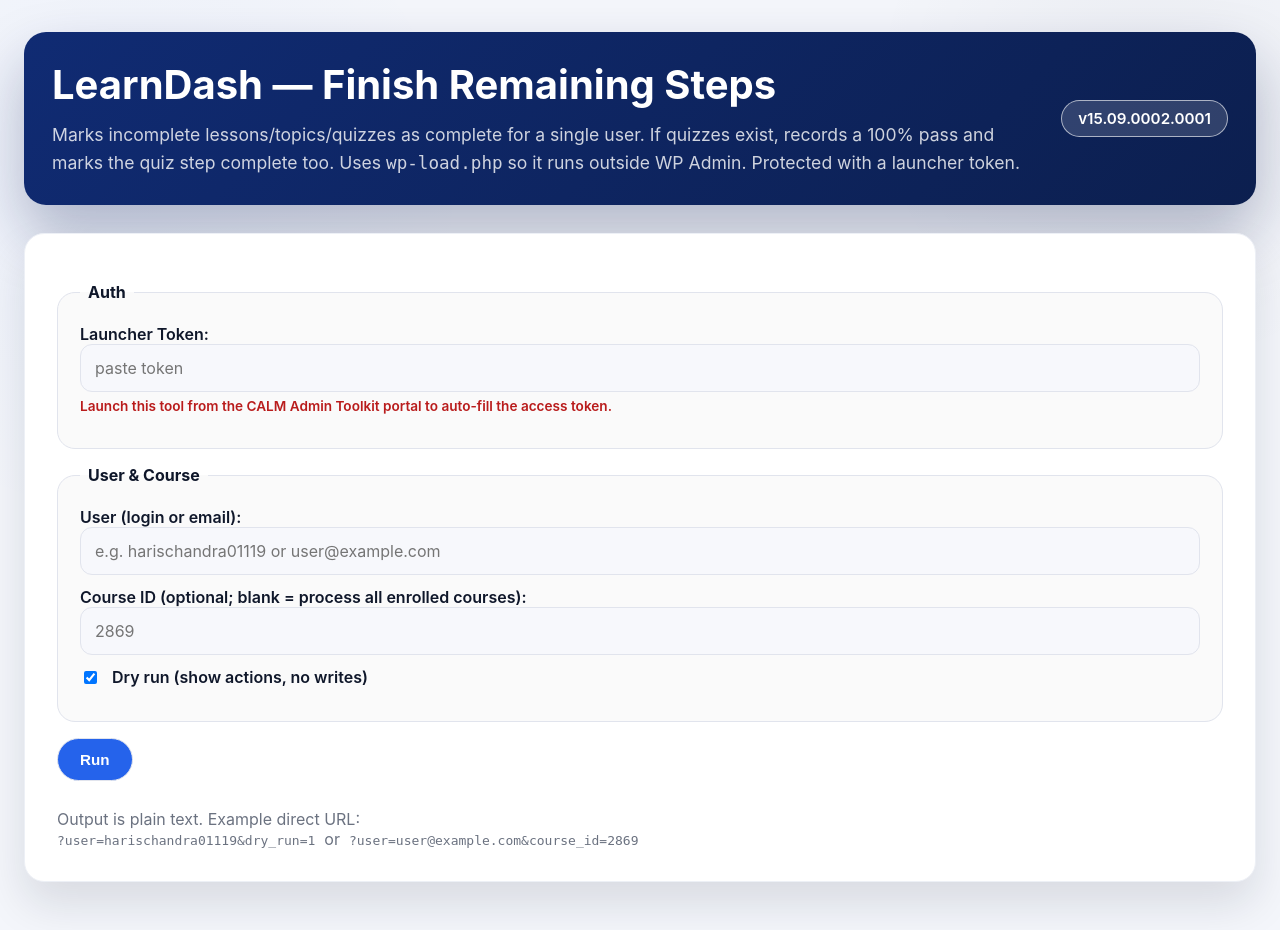
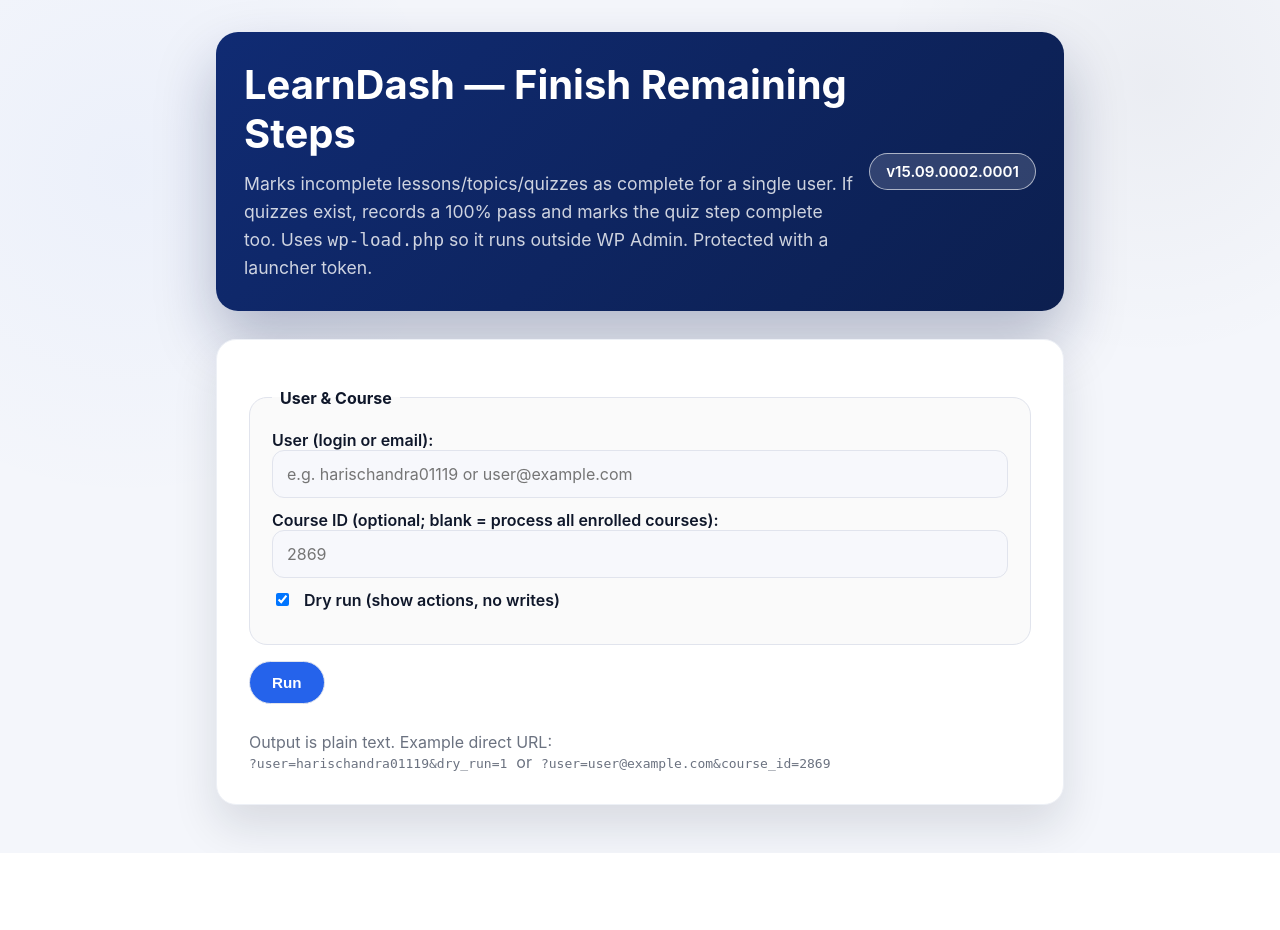
Before and after one commit to aroonaugustine/calm-tools, a PHP site: page /wp-ld-tools/index.html in a window 1280 px wide. After the commit the page ends 853 px from the top, so only its background shows below. Run offline with PHP 8.4, Linux system fonts and the light colour scheme.

Commit message:
Tighten tool layout and remove redundant auth sections

```diff
--- a/portal-assets/css/tool.css
+++ b/portal-assets/css/tool.css
@@ -17,6 +17,7 @@ body.portal-tool-body {
 
 main.portal-tool-shell {
   max-width: var(--tool-shell-max);
+  width: min(70vw, 1100px);
   margin: 0 auto;
   padding: 32px 24px 48px;
   display: block;
@@ -276,6 +277,7 @@ th {
 @media (max-width: 600px) {
   main.portal-tool-shell {
     padding: 24px 16px 36px;
+    width: 94%;
   }
 
   button,
--- a/wp-ld-tools/index.html
+++ b/wp-ld-tools/index.html
@@ -25,12 +25,7 @@
     <div class="tool-card">
 
   <form method="get" action="finish_user.php" target="_blank">
-    <fieldset>
-      <legend>Auth</legend>
-      <label>Launcher Token:
-        <input type="password" name="token" placeholder="paste token" required>
-      </label>
-    </fieldset>
+    <input type="hidden" name="token" data-token-input>
 
     <fieldset>
       <legend>User & Course</legend>
```
Also changed, not shown: wp-resigned-processor/index.html (+1 -6 lines), wp-welcome-sender/index.html (+1 -7 lines).
